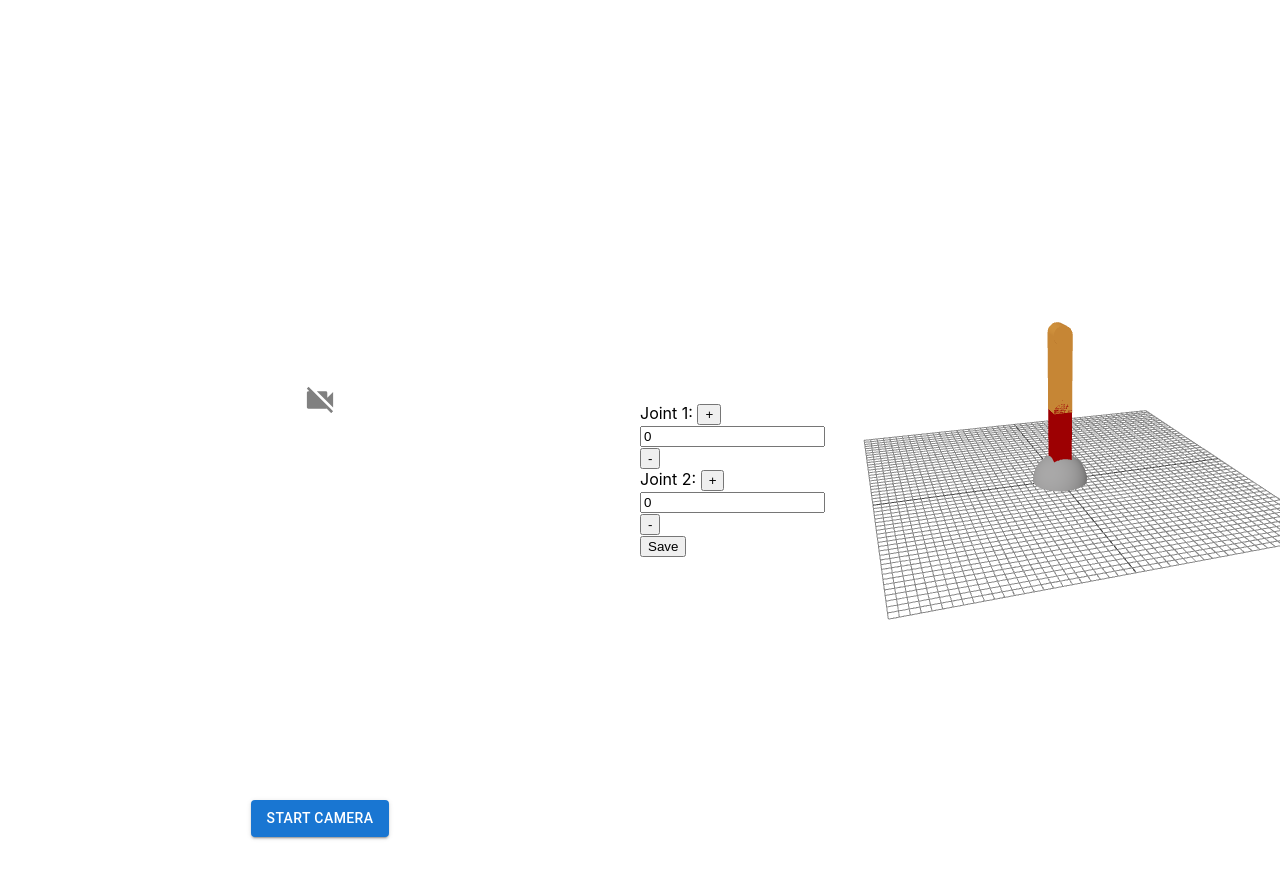
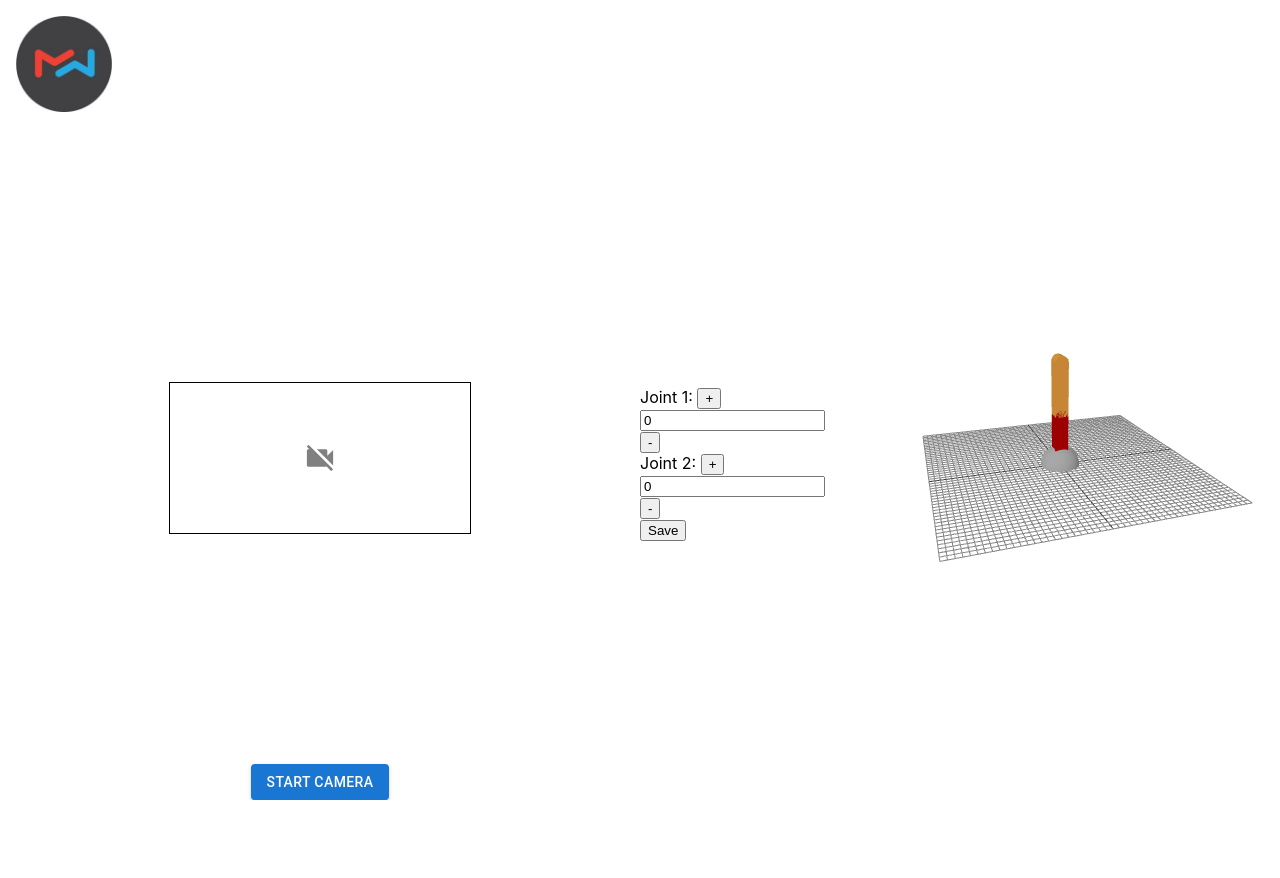
Before and after one commit to akankshapawar1/robot-arm, a React (Create React App) app: page / in a window 1280 px wide. Shown: the top 878 px of the page. After the commit the page ends 800 px from the top, so only its background shows below. Built offline with nearby package versions, Linux system fonts and the light colour scheme.

Commit message:
added logo

```diff
--- a/src/App.js
+++ b/src/App.js
@@ -2,10 +2,12 @@ import React, { useEffect, useRef, useState } from 'react';
 import { Button, Grid, Box } from '@mui/material';
 import VideocamOffIcon from '@mui/icons-material/VideocamOff';
 import RobotComponent from './robot/RobotComponent.js';
+import logo from './mowito_logo.jpeg';
 
 function App() {
   const videoRef = useRef(null);
   const [stream, setStream] = useState(null);
+
   const toggleCamera = () => {
     if (stream) {
       stopCamera();
@@ -13,6 +15,7 @@ function App() {
       startCamera();
     }
   };
+
   const startCamera = () => {
     if (navigator.mediaDevices && navigator.mediaDevices.getUserMedia) {
       const constraints = { video: true };
@@ -27,24 +30,36 @@ function App() {
         .catch((e) => console.error(e));
     }
   };
+
   const stopCamera = () => {
     if (stream) {
       stream.getTracks().forEach(track => track.stop());
       setStream(null);
     }
   };
+
   useEffect(() => {
     return () => stopCamera();
   }, [stream]);
 
   return (
-    <div className="App">
-      <Grid container style={{ width: '100%', height: '100%' }}>
-        <Grid item xs={6} style={{ position: 'relative', height:'60rem', display:'flex', flexDirection:'column', alignItems:'center' }}>
-          <Box sx={{height:'50rem', width:'50rem', display: 'flex',
+    <Box className="App" sx={{ display: 'flex', flexDirection: 'column', height: '100vh' }}>
+      <Box sx={{ padding: '1rem', display: 'flex', justifyContent: 'flex-start', alignItems: 'center' }}>
+        <img src={logo} alt="logo" style={{ height: '6rem', width: 'auto' }} />
+      </Box>
+      <Grid container sx={{ flexGrow: 1 }}>
+        <Grid item xs={12} md={6} sx={{ display: 'flex', flexDirection: 'column', alignItems: 'center' }}>
+          <Box sx={{
+            height: '100%',
+            width: '100%',
+            maxWidth: '600px',
+            maxHeight: '600px',
+            display: 'flex',
             justifyContent: 'center',
             alignItems: 'center',
-            position: 'relative' }}>
+            position: 'relative',
+            marginTop:'5vh'
+          }}>
             <video
               ref={videoRef}
               autoPlay
@@ -52,12 +67,13 @@ function App() {
               style={{
                 maxWidth: '100%',
                 maxHeight: '100%',
+                border:'1px black solid'
               }}
             />
             {!stream && (
               <VideocamOffIcon
                 fontSize='large'
-                style={{
+                sx={{
                   color: 'gray',
                   backgroundColor: 'white',
                   borderRadius: '50%',
@@ -70,17 +86,15 @@ function App() {
               />
             )}
           </Box>
-          <div style={{ position: 'relative' }}>
-            <Button variant="contained" color="primary" onClick={toggleCamera}>
-              {stream ? 'Stop Camera' : 'Start Camera'}
-            </Button>
-          </div>
+          <Button variant="contained" color="primary" onClick={toggleCamera} sx={{ mt: 2 }}>
+            {stream ? 'Stop Camera' : 'Start Camera'}
+          </Button>
         </Grid>
-        <Grid item xs={6} style={{ height: '60rem', display: 'flex', justifyContent: 'center', alignItems: 'center' }}>
+        <Grid item xs={12} md={6} sx={{ display: 'flex', justifyContent: 'center', alignItems: 'center' }}>
           <RobotComponent />
         </Grid>
       </Grid>
-    </div>
+    </Box>
   );
 }
 
--- a/src/robot/RobotComponent.js
+++ b/src/robot/RobotComponent.js
@@ -55,7 +55,7 @@ function Chain({ angles, refs, index, colors }) {
 
   const boxHeight = 40;
   const position = [0, boxHeight * index, 0];
-  const color = colors[index];
+  const color = colors[index]; // Get the color for the current link
 
   return (
       <group ref={refs[index]} position={position} rotation={[0, 0, angles[index] * (Math.PI / 180)]}>
```
Also changed, not shown: src/mowito_logo.jpeg (added).
